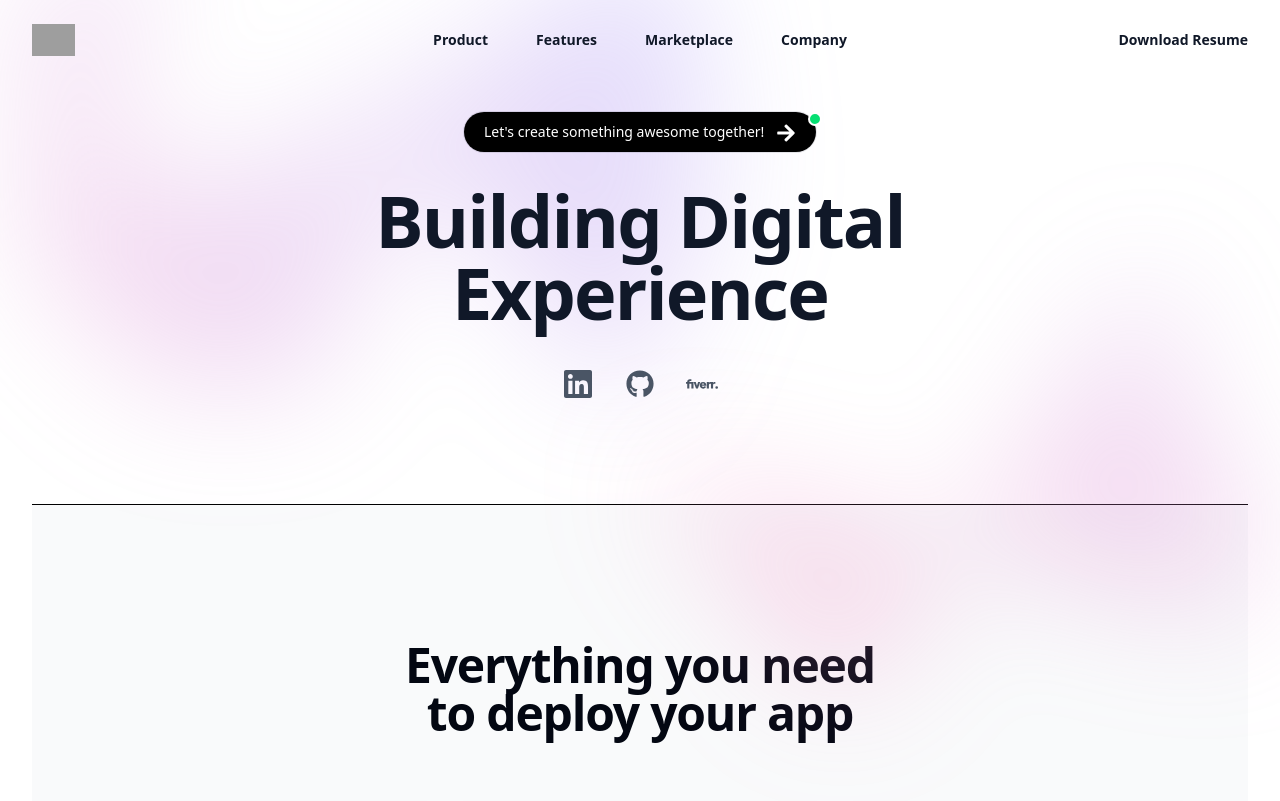
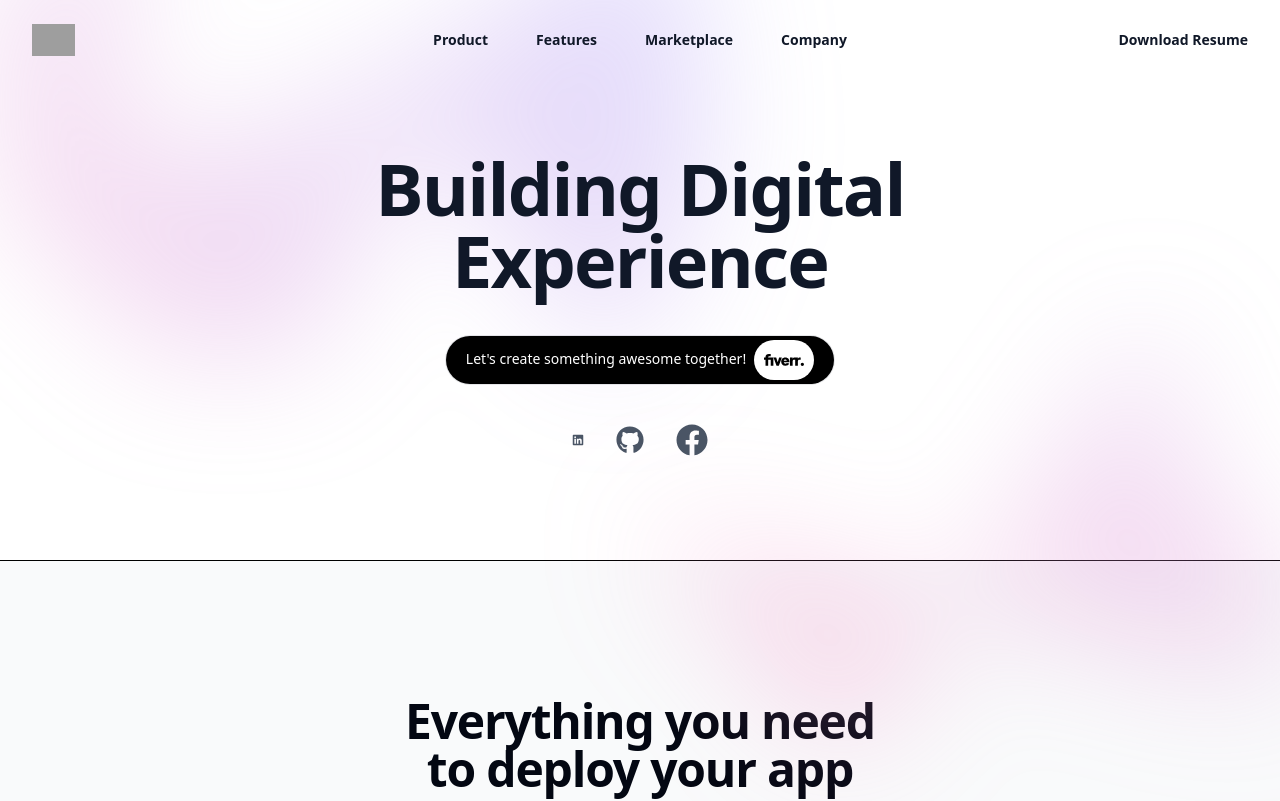
Before and after one commit to imranahmad537/Imran-developer-portfolio, a React (Vite) app: page / in a window 1280 px wide. Shown: the top 801 px of the page. Built offline with nearby package versions, Linux system fonts and the light colour scheme; grey boxes are pictures that could not be loaded.

Commit message:
Committed

```diff
--- a/src/App.css
+++ b/src/App.css
@@ -1,5 +1,6 @@
 
 @import "tailwindcss";
+/*
 #root {
   max-width: 1280px;
   margin: 0 auto;
@@ -27,4 +28,4 @@
 
 .read-the-docs {
   color: #888;
-}
+} */
--- a/src/Pages/Hero.jsx
+++ b/src/Pages/Hero.jsx
@@ -8,6 +8,7 @@ import {
   FaArrowCircleRight,
   FaArrowRight,
   FaArrowsAltH,
+  FaFacebook,
   FaGithub,
   FaLinkedin,
 } from "react-icons/fa";
@@ -136,18 +137,8 @@ export default function Example() {
               className="relative left-[calc(50%-11rem)] aspect-1155/678 w-[36.125rem] -translate-x-1/2 rotate-[30deg] bg-linear-to-tr from-[#ff80b5] to-[#9089fc] opacity-30 sm:left-[calc(50%-30rem)] sm:w-[72.1875rem]"
             />
           </div>
-          <div className="mx-auto max-w-2xl py-32 sm:py-48 lg:py-16">
-            <div className="hidden sm:mb-8 sm:flex sm:justify-center">
-              <div className="relative rounded-full px-5 bg-black py-2 text-sm/6 text-white ring-1 ring-gray-900/10 hover:ring-gray-900/20">
-                {/* <div class="absolute inset-0 duration-1000 opacity-50 transitiona-all bg-gradient-to-r from-indigo-500 via-pink-500 to-yellow-400 rounded-xl blur-lg filter group-hover:opacity-100 group-hover:duration-200"></div> */}
-                Let's create something awesome together!{" "}
-                <a href="#" className="font-semibold ">
-                  <span aria-hidden="true" className="absolute inset-0" />
-                  <FaArrowRight className="inline-block w-5 h-5 ml-2" />
-                  <span class="top-0 ml-3 absolute  w-3.5 h-3.5 bg-green-400 border-2 border-white dark:border-gray-800 rounded-full"></span>
-                </a>
-              </div>
-            </div>
+          <div className="mx-auto max-w-2xl py-32 sm:py-48 lg:py-26">
+            <div className="hidden sm:mb-8 sm:flex sm:justify-center"></div>
             <div className="text-center">
               <h1 className="text-5xl font-semibold tracking-tight text-balance text-gray-900 sm:text-7xl">
                 Building Digital Experience
@@ -156,23 +147,20 @@ export default function Example() {
              Empowering businesses with cutting-edge web solutions for lasting
              impact
            </p> */}
-              <div className=" flex items-center justify-center mt-10 gap-8">
-                <div class="relative ">
-                  <FaLinkedin className="w-8 h-8 text-gray-600" />
-                  {/* <span class="top-0 ml-3 absolute  w-3.5 h-3.5 bg-green-400 border-2 border-white dark:border-gray-800 rounded-full"></span> */}
-                </div>
-                <div class="relative ">
-                  <FaGithub className="w-7 h-7 text-gray-600" />
-                  {/* <span class="top-0 ml-3 absolute  w-3.5 h-3.5 bg-green-400 border-2 border-white dark:border-gray-800 rounded-full"></span> */}
-                </div>
-                <div class="relative ">
-                  <SiFiverr className="w-8 h-8  text-gray-600" />
-                  {/* <span class="top-0 ml-3 absolute  w-3.5 h-3.5 bg-green-400 border-2 border-white dark:border-gray-800 rounded-full"></span> */}
-                </div>
-              </div>
 
               <div className="mt-10 flex items-center justify-center gap-x-6">
-
+                <div className="relative rounded-full px-5 bg-black py-1 text-sm/6 text-white ring-1 ring-gray-900/10 hover:ring-gray-900/20">
+                  {/* <div class="absolute inset-0 duration-1000 opacity-50 transitiona-all bg-gradient-to-r from-indigo-500 via-pink-500 to-yellow-400 rounded-xl blur-lg filter group-hover:opacity-100 group-hover:duration-200"></div> */}
+                  <span className="inline sm:hidden">Let's create!</span>
+                  <span className="hidden sm:inline">
+                    Let's create something awesome together!
+                  </span>
+                  <a href="#" className="font-semibold  ">
+                    <span aria-hidden="true" className="absolute inset-0" />
+                    <SiFiverr className="inline-block rounded-3xl  ring-gray-900/10 bg-white text-black  lg:w-15 lg:h-10 ml-2 sm:w-15 sm:h-8 sm:text-base" />
+                    <span class="top-0 ml-2 absolute  w-3.5 h-3.5 animate-ping bg-green-400 border-2 border-white dark:border-gray-800 rounded-full"></span>
+                  </a>
+                </div>
 
                 {/* <a href="#" className="text-sm/6 font-semibold text-gray-900">
              <h1>Hire Me</h1> <span aria-hidden="true">→</span>
@@ -184,7 +172,20 @@ export default function Example() {
                <h1></h1>
              </a> */}
               </div>
-
+              <div className=" flex items-center justify-center mt-10 gap-8">
+                <div class="relative ">
+                  <FaLinkedin className="w-18 h-18 text-gray-600 sm:w-3 sm:h-3" />
+                  {/* <span class="top-0 ml-3 absolute  w-3.5 h-3.5 bg-green-400 border-2 border-white dark:border-gray-800 rounded-full"></span> */}
+                </div>
+                <div class="relative ">
+                  <FaGithub className="w-7 h-7 text-gray-600" />
+                  {/* <span class="top-0 ml-3 absolute  w-3.5 h-3.5 bg-green-400 border-2 border-white dark:border-gray-800 rounded-full"></span> */}
+                </div>
+                <div class="relative ">
+                  <FaFacebook className="w-8 h-8  text-gray-600" />
+                  {/* <span class="top-0 ml-3 absolute  w-3.5 h-3.5 bg-green-400 border-2 border-white dark:border-gray-800 rounded-full"></span> */}
+                </div>
+              </div>
             </div>
           </div>
           <div
```
